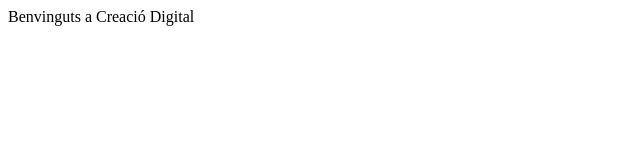
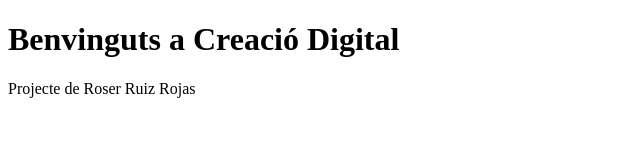
Before and after one commit to roser-rsr/CreacioDigital, a website: page public_html/index.html in a window 1280 px wide. Shown: the whole page, without its empty margins (0-640 px from the left). Drawn offline with Linux system fonts and the light colour scheme.

Commit message:
Versió 1.1 del projecte CreacióDigital

```diff
--- a/public_html/index.html
+++ b/public_html/index.html
@@ -10,6 +10,7 @@ Click nbfs://nbhost/SystemFileSystem/Templates/Other/html.html to edit this temp
         <meta name="viewport" content="width=device-width, initial-scale=1.0">
     </head>
     <body>
-        <div>Benvinguts a Creació Digital</div>
+        <h1>Benvinguts a Creació Digital</h1>
+        <p>Projecte de Roser Ruiz Rojas</p>
     </body>
 </html>
```
